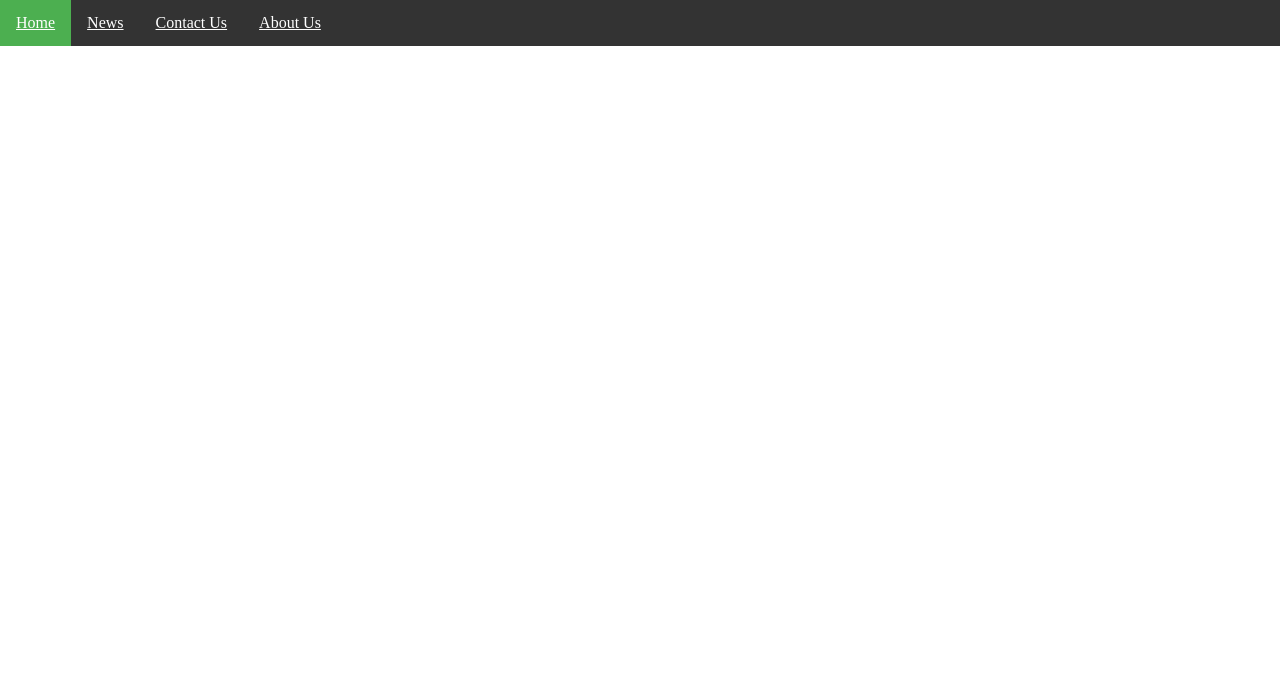
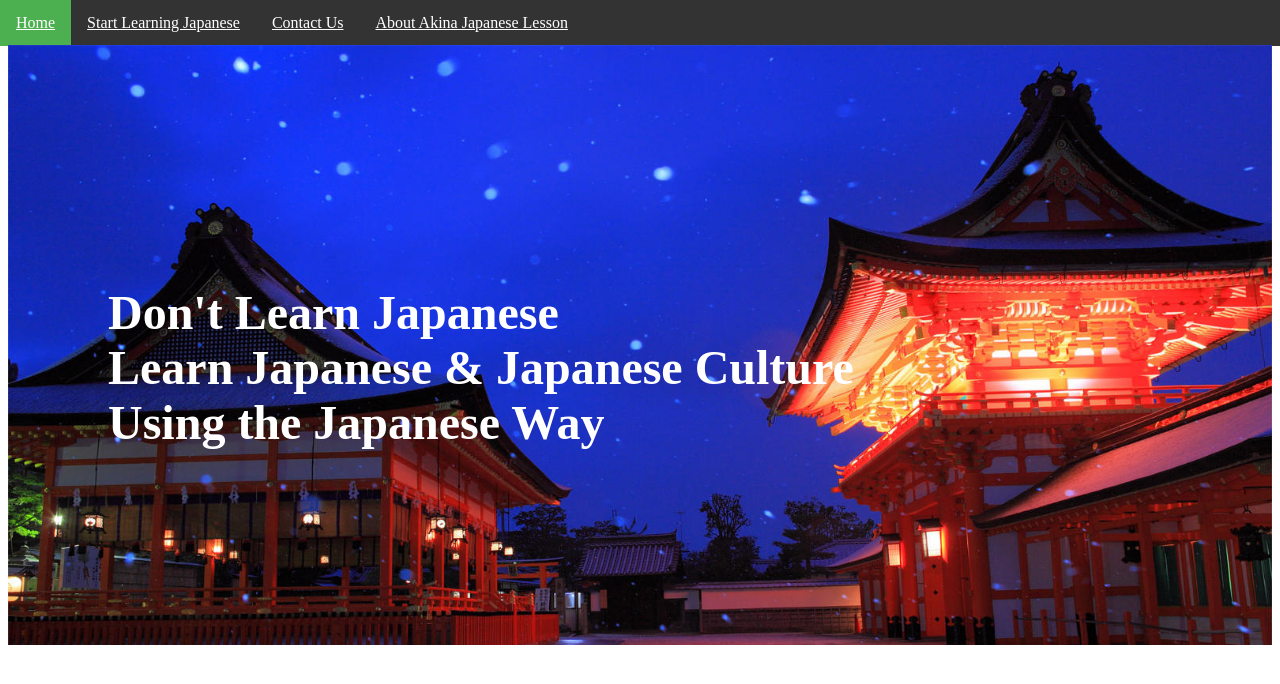
Before and after one commit to wernerchao/JS-Test, a plain HTML site: page Werner_Website.html in a window 1280 px wide. Drawn offline with Linux system fonts and the light colour scheme.

Commit message:
New Updates For Website

```diff
--- a/Werner_Website.css
+++ b/Werner_Website.css
@@ -1,6 +1,5 @@
 ul {
     list-style-type: none;
-    overflow: hidden;
     width: 100%;
     background-color: #333;
     position: fixed;
@@ -42,6 +41,7 @@ li a:hover:not(.active) {
 }
 
 .dropdown-content {
+    background-color: #4CAF50;
     position: absolute;
     display: none;
     min-width: 160px;
@@ -51,12 +51,32 @@ li a:hover:not(.active) {
 
 .dropdown:hover .dropdown-content {
     display: block;
+    z-index: 9999;
 }
 
 
 .dropdown-content a {
-    color: black;
+    color: #333;
+    color: white;
     padding: 12px 16px;
     text-decoration: none;
     display: block;
 }
+
+.img {
+    position: relative;
+    height: 600px;
+    overflow: hidden;
+    text-align: left;
+    margin-top: 45px;
+
+}
+
+h2 {
+    position: absolute;
+    top: 200px;
+    left: 100px;
+    width: 100%;
+    color: white;
+    font-size: 48px;
+}
--- a/Werner_Website.html
+++ b/Werner_Website.html
@@ -7,18 +7,28 @@
     <body>
         <ul>
             <li><a class="active" href="#home">Home</a></li>
-            <li><a class="dropdown" href="#news">News
-                <div class="dropdown-content">
-                    <a href="#">Link 1</a>
-                    <a href="#">Link 2</a>
-                    <a href="#">Link 3</a>
-                </div>
-            </a></li>
+            <li>
+              <div class="dropdown">
+                <a href="#news">Start Learning Japanese</a>
+                    <div class="dropdown-content">
+                        <a href="#">Instructor</a>
+                        <a href="#">Blog</a>
+                        <a href="#">Testimonials</a>
+                    </div>
+              </div>
+            </li>
             <li><a href="#contactUs">Contact Us</a></li>
-            <li><a href="#aboutUs">About Us</a></li>
+            <li><a href="#aboutUs">About Akina Japanese Lesson</a></li>
         </ul>
 
-        <div>
+        <div class="img">
+            <img src="kyoto_3.jpg" alt="coffee" style="width:100%;">
+            <h2>Don't Learn Japanese
+            <br>Learn Japanese & Japanese Culture
+            <br>Using the Japanese Way</h2>
+        </div>
+
+
         <script></script>
 <!--<script src="productData.js"></script>-->
     </body>
```
Also changed, not shown: Coffee_Pic.jpg (added), Kyoto_1.jpg (added), Kyoto_2.jpg (added), Kyoto_3.jpg (added).
